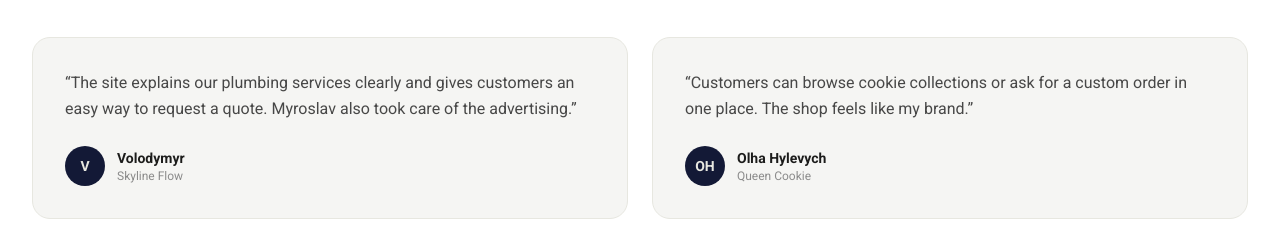
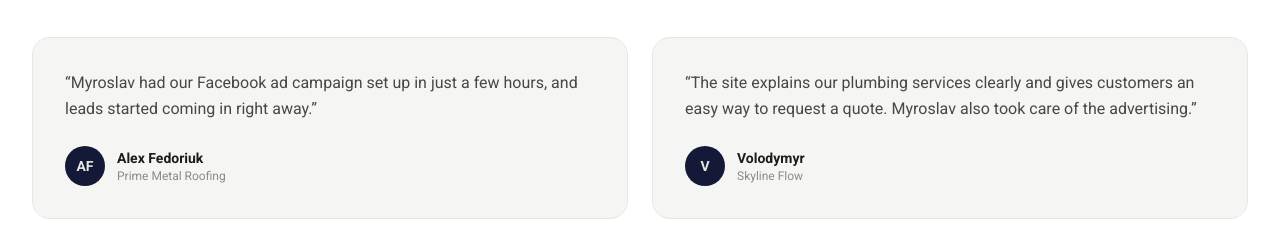
Before and after one commit to MyroslavG/kredance-website, a Next.js app: page /testimonials in a window 1280 px wide. Shown: the part 319-555 px from the top of the page. Built offline with nearby package versions, Linux system fonts and the light colour scheme; no server answers.

Commit message:
Add Alex Fedoriuk testimonial for Prime Metal Roofing

```diff
--- a/src/components/testimonials.tsx
+++ b/src/components/testimonials.tsx
@@ -10,8 +10,14 @@ interface Testimonial {
   rating?: number;
 }
 
-// Approval and attribution for the six latest entries: docs/testimonial-sources.md.
+// Sources and attribution for recent entries: docs/testimonial-sources.md.
 export const testimonials: Testimonial[] = [
+  {
+    name: "Alex Fedoriuk",
+    role: "Prime Metal Roofing",
+    content:
+      "Myroslav had our Facebook ad campaign set up in just a few hours, and leads started coming in right away.",
+  },
   {
     name: "Volodymyr",
     role: "Skyline Flow",
```
Also changed, not shown: 1 other file (tests, documents, lock files or other folders).
